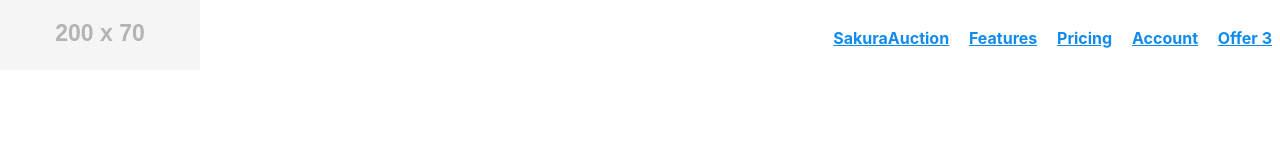
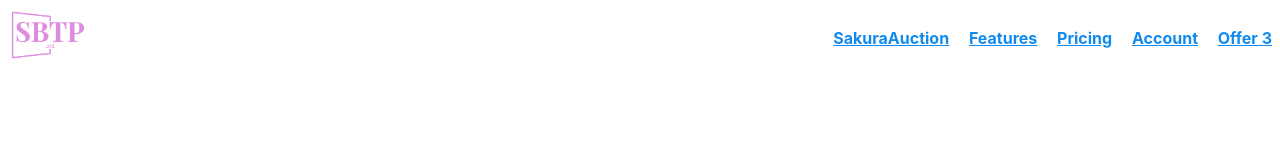
Before and after one commit to insanity54/boost3-www, a website built with Parcel: page src/index.html in a window 1280 px wide. Built offline with nearby package versions, Linux system fonts and the light colour scheme; placeholder pictures from the web are drawn by us; what @shaun/alpinejs-router would draw is missing.

Commit message:
add logo

```diff
--- a/src/index.html
+++ b/src/index.html
@@ -19,7 +19,7 @@
 
 
     <nav>
-      <a x-link href="/"><img alt="Logo" src="https://via.placeholder.com/200x70?text=SBTP.XYZ" height="70"></a>
+      <a x-link href="/"><img alt="Logo" src="./logo.png" height="70"></a>
       <ul>
         <li><a x-link href="/">SakuraAuction</a></li>
         <li><a x-link href="/features">Features</a></li>
```
Also changed, not shown: src/logo.png (added), src/logo_2.png (added).
